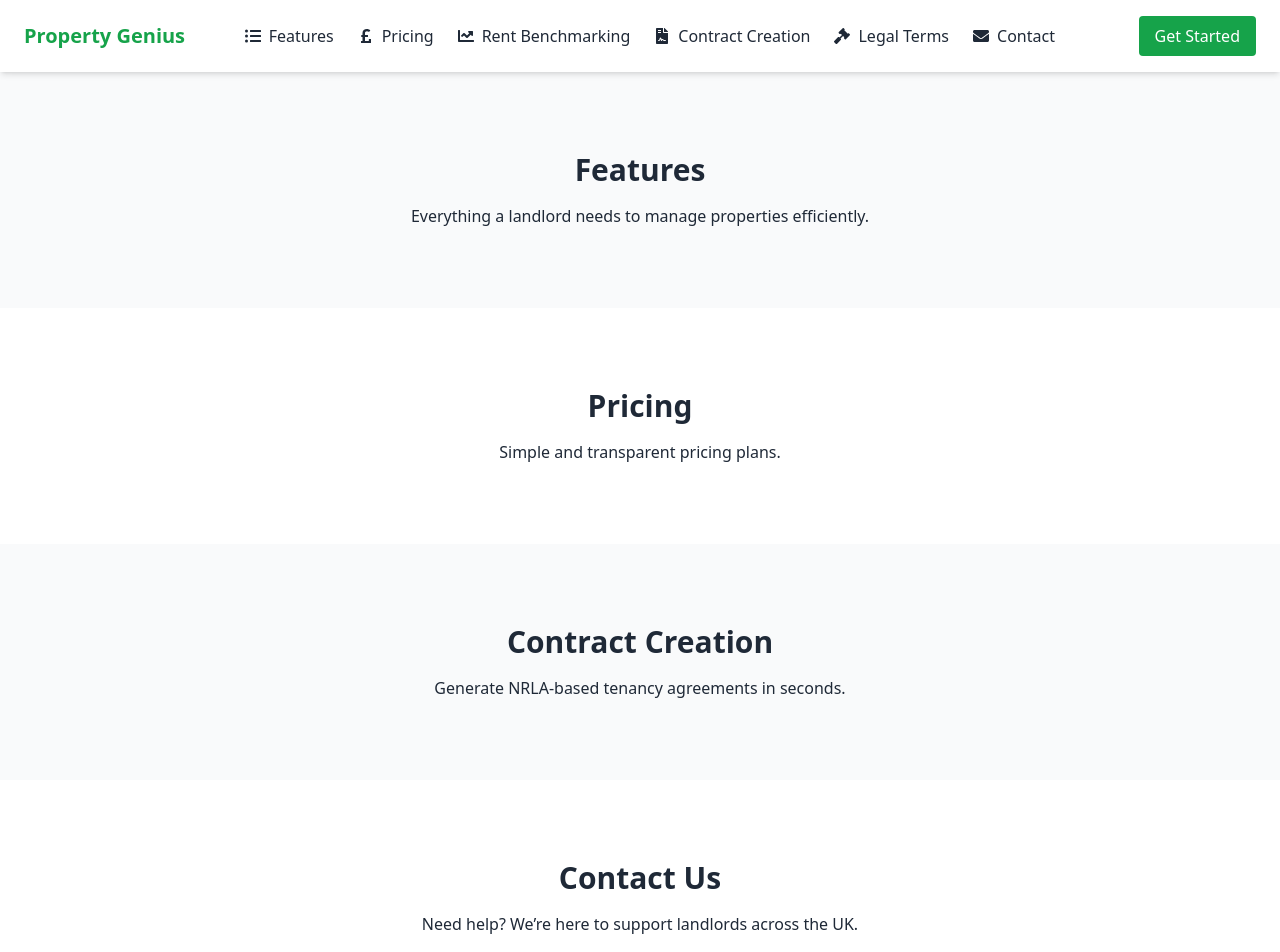
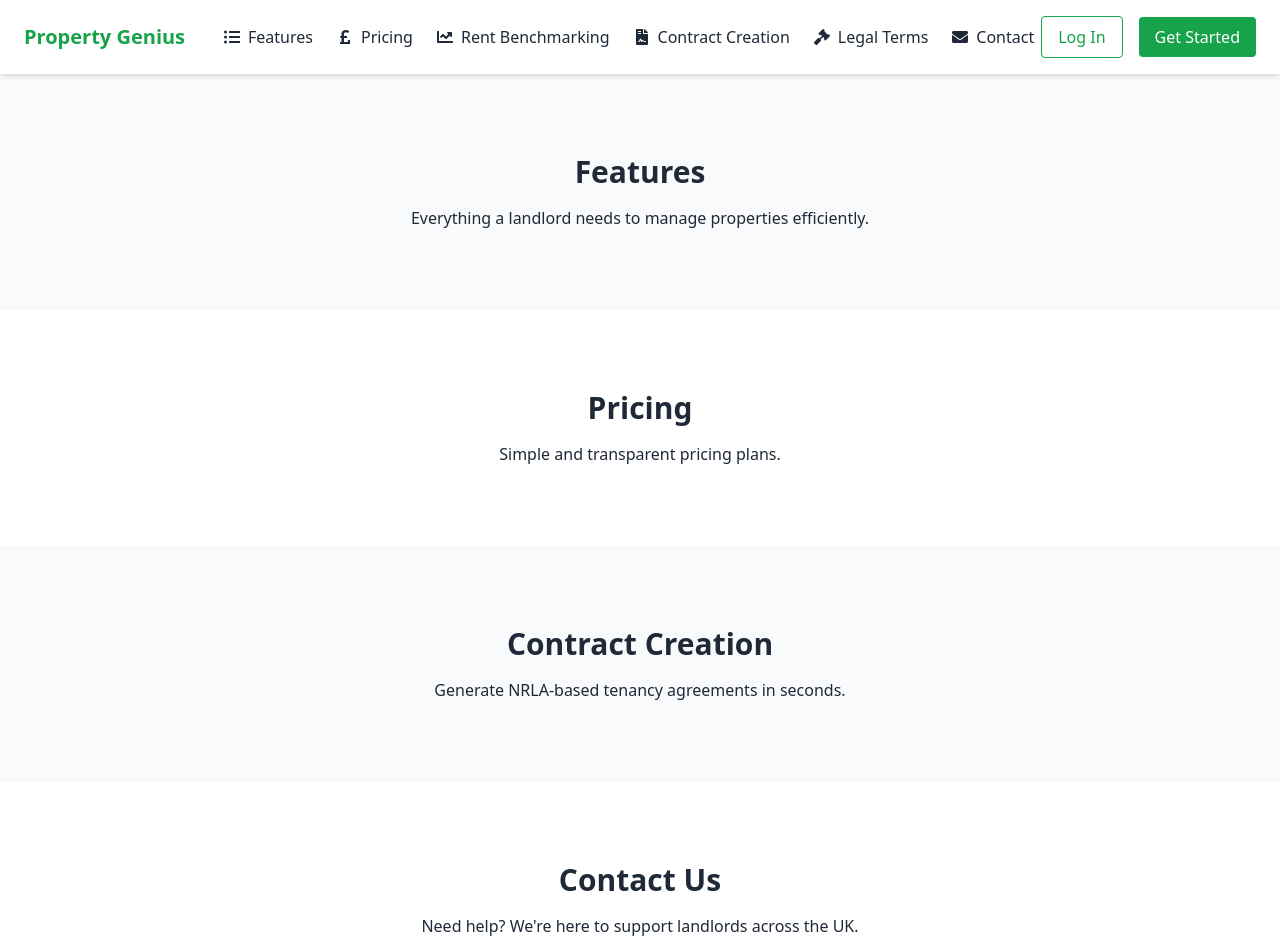
Before and after one commit to propertygenius/propertygenius-frontend, a React (Create React App) app: page / in a window 1280 px wide. Shown: the top 952 px of the page. Built offline with nearby package versions, Linux system fonts and the light colour scheme.

Commit message:
nav bar update

```diff
--- a/src/LandingPage.jsx
+++ b/src/LandingPage.jsx
@@ -8,10 +8,12 @@ export default function LandingPage() {
       {/* 🔹 Top Navbar */}
       <header className="w-full shadow-md bg-white sticky top-0 z-50">
         <div className="max-w-7xl mx-auto px-6 py-4 flex justify-between items-center">
-          <div className="text-xl font-bold text-green-600">Property Genius</div>
+
+          {/* Logo */}
+          <div className="text-xl font-bold text-green-600 mr-8">Property Genius</div>
 
           {/* ✅ Updated Nav with Icons */}
-          <nav className="hidden md:flex space-x-6">
+          <nav className="hidden md:flex space-x-6 items-center">
             <a href="#features" className="hover:text-green-600 font-medium flex items-center gap-2">
               <FaListUl /> Features
             </a>
@@ -32,9 +34,19 @@ export default function LandingPage() {
             </a>
           </nav>
 
-          <button className="ml-6 px-4 py-2 bg-green-600 text-white rounded hover:bg-green-700 hidden md:block">
-            Get Started
-          </button>
+          {/* 🔹 Log In + Get Started Buttons */}
+          <div className="hidden md:flex items-center space-x-4">
+            <Link
+              to="/login"
+              className="px-4 py-2 border border-green-600 text-green-600 rounded hover:bg-green-50 transition"
+            >
+              Log In
+            </Link>
+            <button className="px-4 py-2 bg-green-600 text-white rounded hover:bg-green-700 transition">
+              Get Started
+            </button>
+          </div>
+
         </div>
       </header>
 
@@ -56,7 +68,7 @@ export default function LandingPage() {
 
       <section id="contact" className="py-20 text-center bg-white">
         <h2 className="text-3xl font-semibold mb-4">Contact Us</h2>
-        <p>Need help? We’re here to support landlords across the UK.</p>
+        <p>Need help? We're here to support landlords across the UK.</p>
       </section>
     </div>
   );
```
